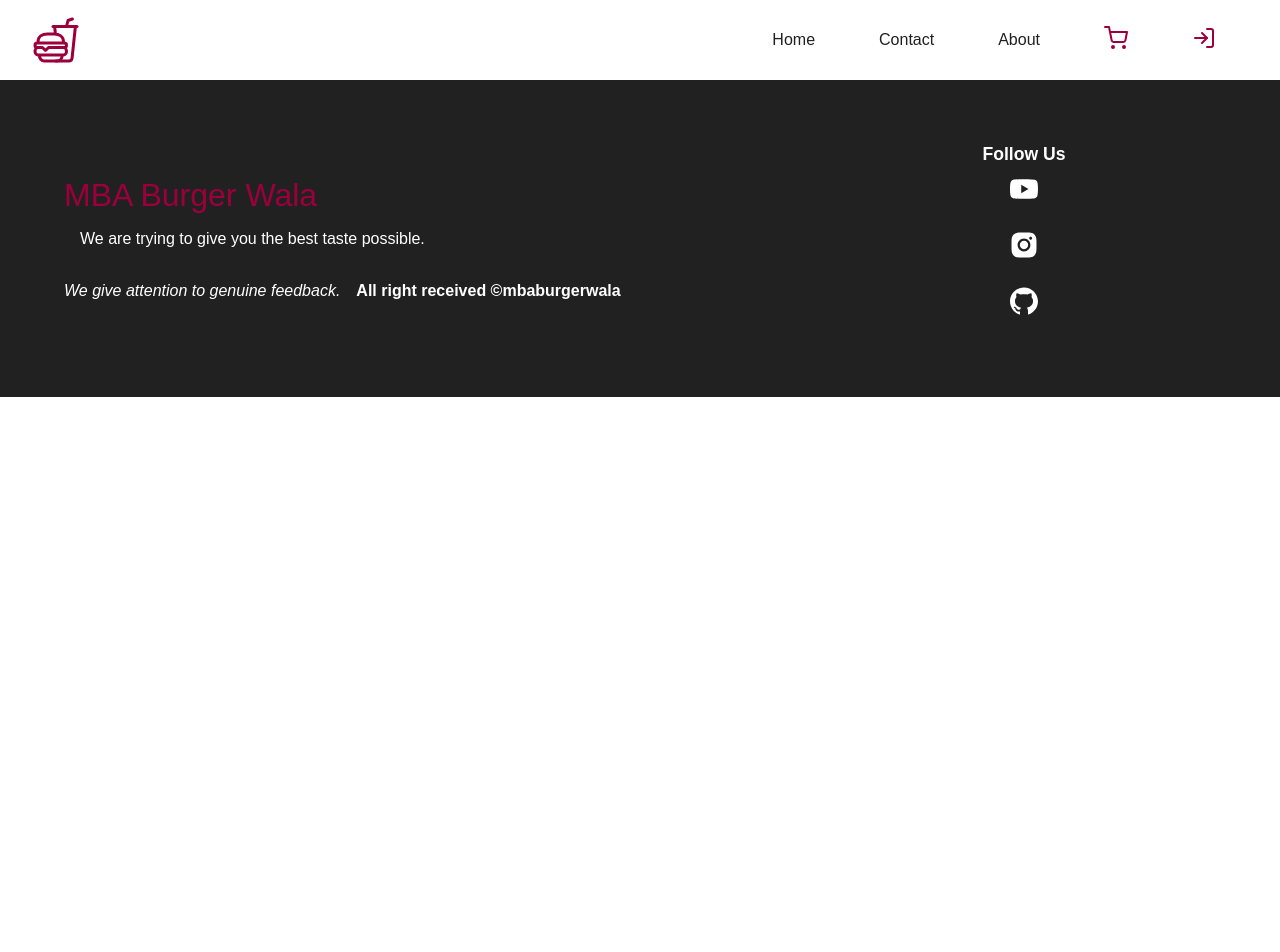
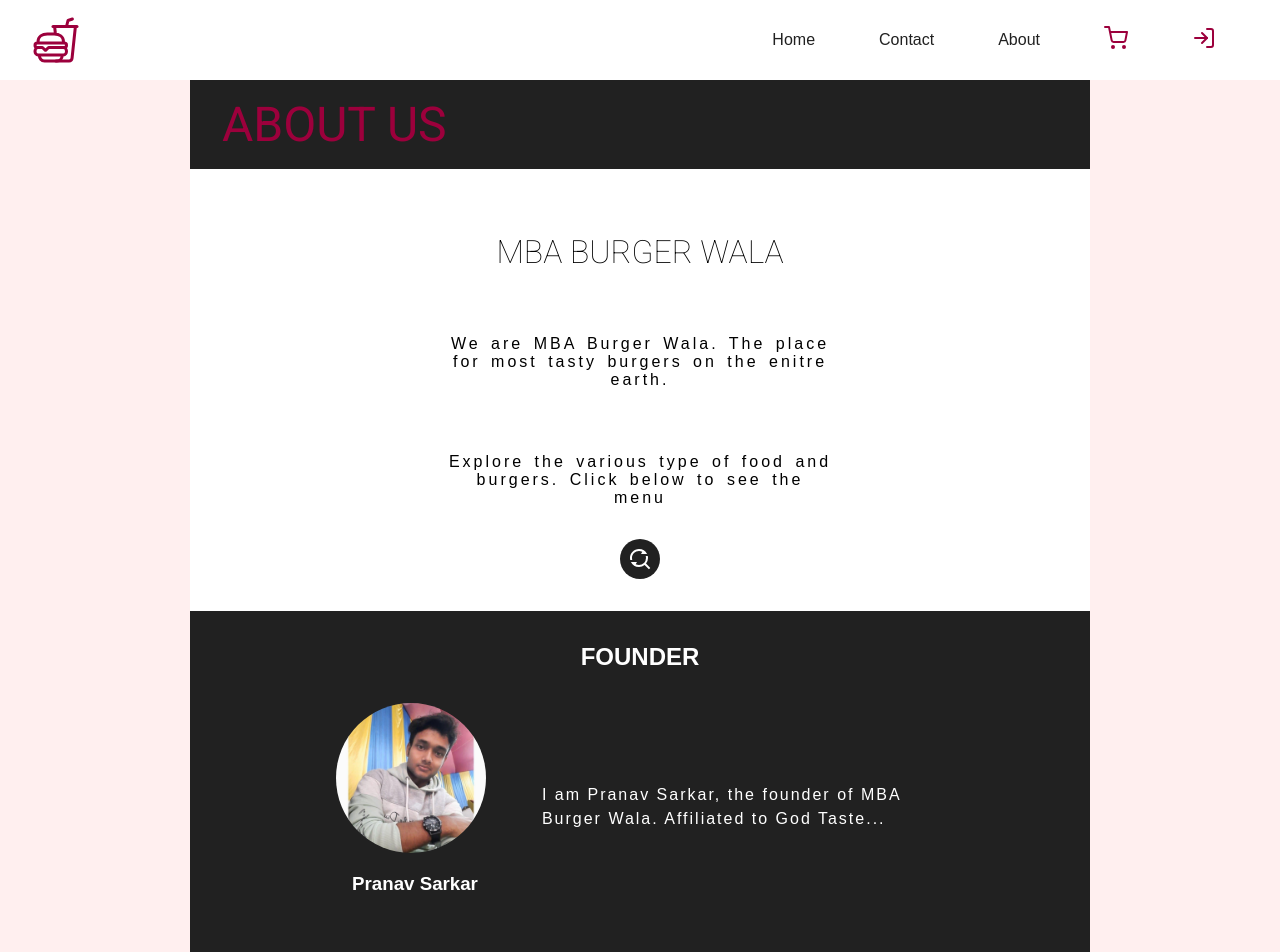
Before and after one commit to devpranab/mba-burger-wala-ui, a React (Create React App) app: page /about in a window 1280 px wide. Shown: the top 952 px of the page. Before the commit the page ends 800 px from the top, so only its background shows below. Built offline with nearby package versions, Linux system fonts and the light colour scheme; a web font is replaced by a local one.

Commit message:
About Section Design

```diff
--- a/src/App.js
+++ b/src/App.js
@@ -14,6 +14,7 @@
 import Users from './components/Admin/Users';
 import Dashboard from './components/Admin/Dashboard';
 import Orders from './components/Admin/Orders';
+import About from './components/About/About';
 import './styles/app.scss';
 
 function App() {
@@ -34,6 +35,7 @@
         <Route path="/admin" element={<Dashboard/>}></Route>
         <Route path="/admin/users" element={<Users/>}></Route>
         <Route path="/admin/orders" element={<Orders/>}></Route>
+        <Route path="/about" element={<About/>}></Route>
       </Routes>
       <Footer/>
     </Router>
--- /dev/null
+++ b/src/components/About/About.jsx
@@ -0,0 +1,49 @@
+import React from "react";
+import './About.scss';
+import { Link } from "react-router-dom";
+import { RiFindReplaceLine } from "react-icons/ri";
+import me from "../../assets/images/me.jpg";
+
+const About = () => {
+  return (
+    <section className="about">
+      <main>
+        <h1>About Us</h1>
+
+        <article>
+          <h4>MBA Burger Wala</h4>
+          <p>
+            We are MBA Burger Wala. The place for most tasty burgers on the
+            enitre earth.
+          </p>
+
+          <p>
+            Explore the various type of food and burgers. Click below to see the
+            menu
+          </p>
+
+          <Link to="/">
+            <RiFindReplaceLine />
+          </Link>
+        </article>
+
+        <div>
+          <h2>Founder</h2>
+          <article>
+            <div>
+              <img src={me} alt="Founder" />
+              <h3>Pranav Sarkar</h3>
+            </div>
+
+            <p>
+              I am Pranav Sarkar, the founder of MBA Burger Wala. Affiliated to
+              God Taste...
+            </p>
+          </article>
+        </div>
+      </main>
+    </section>
+  );
+};
+
+export default About;
--- /dev/null
+++ b/src/components/About/About.scss
@@ -0,0 +1,114 @@
+@import "../../styles/colors.scss";
+
+.about {
+  width: 100%;
+  background-color: $pink;
+  height: 180vh;
+
+  > main {
+    background-color: white;
+    max-width: 900px;
+    height: 100%;
+    margin: auto;
+
+    > h1 {
+      font: 500 3rem "Roboto";
+      color: $red;
+      padding: 1rem 2rem;
+      text-transform: uppercase;
+      background-color: $dark;
+    }
+
+    > article {
+      margin: 2rem 0;
+      > h4 {
+        font: 100 2rem "Roboto";
+        text-transform: uppercase;
+        text-align: center;
+        padding: 2rem 0;
+      }
+
+      > p {
+        letter-spacing: 3px;
+        word-spacing: 3px;
+        padding: 2rem;
+        width: 50%;
+        text-align: center;
+        margin: auto;
+      }
+
+      > a {
+        background-color: $dark;
+        border-radius: 100%;
+        display: flex;
+        align-items: center;
+        justify-content: center;
+        width: 2.5rem;
+        height: 2.5rem;
+        color: white;
+        font-size: 1.5rem;
+        transition: all 0.3s;
+        margin: auto;
+        &:hover {
+          color: $red;
+          transform: scale(1.1);
+        }
+      }
+    }
+
+    > div {
+      background-color: $dark;
+      padding: 2rem;
+      color: white;
+      > h2 {
+        text-align: center;
+        text-transform: uppercase;
+      }
+
+      > article {
+        display: flex;
+        align-items: center;
+        justify-content: center;
+
+        > div {
+          margin: 2rem;
+          > img {
+            width: 150px;
+            height: 150px;
+            border-radius: 100%;
+          }
+          > h3 {
+            margin: 1rem;
+          }
+        }
+        > p {
+          margin: 0 1rem;
+          width: 50%;
+          letter-spacing: 2px;
+          line-height: 150%;
+        }
+      }
+    }
+  }
+}
+
+@media screen and (max-width: 600px) {
+  .about > main {
+    > h1 {
+      font: 100 3rem "Roboto";
+      text-align: center;
+    }
+
+    > article > p {
+      width: 100%;
+    }
+
+    > div > article {
+      flex-direction: column;
+
+      > p {
+        text-align: center;
+      }
+    }
+  }
+}
```
Also changed, not shown: 1 other file (tests, documents, lock files or other folders).
